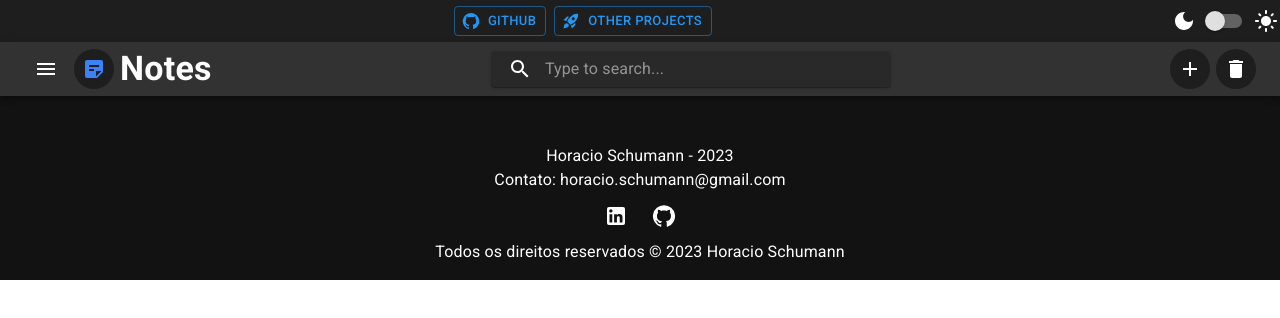
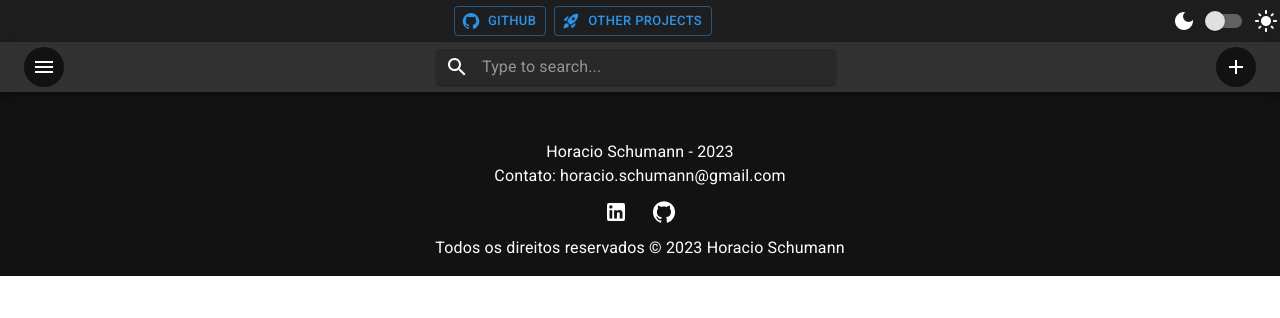
Before and after one commit to horaciosdev/react-notes, a React (Vite) app: page / in a window 1280 px wide. Shown: the top 318 px of the page. Built offline with nearby package versions, Linux system fonts and the light colour scheme.

Commit message:
update: remove delete icon and logo and update some styles

```diff
--- a/src/components/TopBar.tsx
+++ b/src/components/TopBar.tsx
@@ -5,14 +5,12 @@ import {
   InputBase,
   Paper,
   Toolbar,
-  Typography,
 } from "@mui/material";
 import { Box } from "@mui/system";
 import styled from "@emotion/styled";
 
-import StickyNote2Icon from "@mui/icons-material/StickyNote2";
 import SearchIcon from "@mui/icons-material/Search";
-import DeleteIcon from "@mui/icons-material/Delete";
+
 import AddIcon from "@mui/icons-material/Add";
 import MenuIcon from "@mui/icons-material/Menu";
 
@@ -41,41 +39,28 @@ export default function TopBar(props: any) {
         }}
       >
         <FlexBox>
-          <IconButton sx={{ p: "10px" }} aria-label="menu">
+          <IconButton
+            aria-label="menu"
+            sx={{
+              bgcolor: "background.default",
+              "&:hover": { bgcolor: "background.paper" },
+            }}
+          >
             <MenuIcon />
           </IconButton>
-
-          <IconButton
-            aria-label="logo"
-            size="medium"
-            sx={{
-              bgcolor: "background.paper",
-              color: "rgb(59 130 246)",
-            }}
-          >
-            <StickyNote2Icon />
-          </IconButton>
-          <Typography
-            variant="h4"
-            color="inherit"
-            fontWeight={700}
-            component="div"
-          >
-            Notes
-          </Typography>
         </FlexBox>
-        <FlexBox>
+        <FlexBox sx={{ width: "100%", maxWidth: 400, mr: 1 }}>
           <Paper
             component="form"
             sx={{
               p: "2px 4px",
               display: "flex",
               alignItems: "center",
-              width: 400,
+              width: "100%",
             }}
           >
             <InputBase
-              sx={{ ml: 1, flex: 1 }}
+              sx={{ flex: 1 }}
               placeholder="Type to search..."
               inputProps={{ "aria-label": "Type to search..." }}
               value={search}
@@ -90,25 +75,18 @@ export default function TopBar(props: any) {
             />
           </Paper>
         </FlexBox>
+
         <FlexBox>
           <IconButton
             onClick={() => props.handleOpenModal(search)}
             aria-label="add"
             size="medium"
             sx={{
-              bgcolor: "background.paper",
+              bgcolor: "background.default",
+              "&:hover": { bgcolor: "background.paper" },
             }}
           >
             <AddIcon fontSize="inherit" />
-          </IconButton>
-          <IconButton
-            aria-label="delete"
-            size="medium"
-            sx={{
-              bgcolor: "background.paper",
-            }}
-          >
-            <DeleteIcon fontSize="inherit" />
           </IconButton>
         </FlexBox>
       </Toolbar>
```
